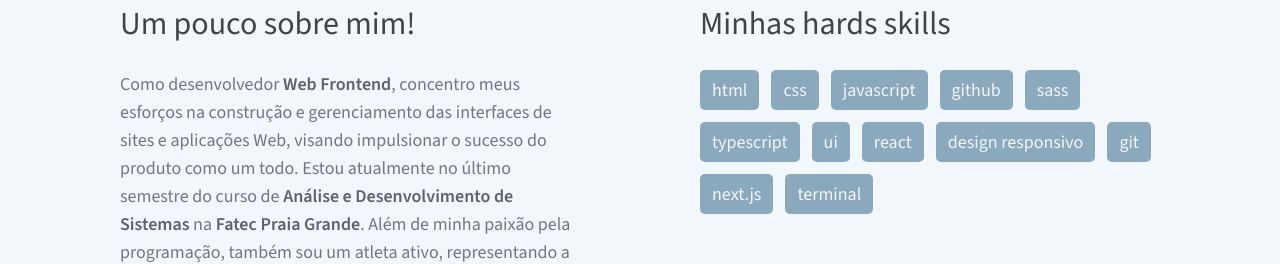
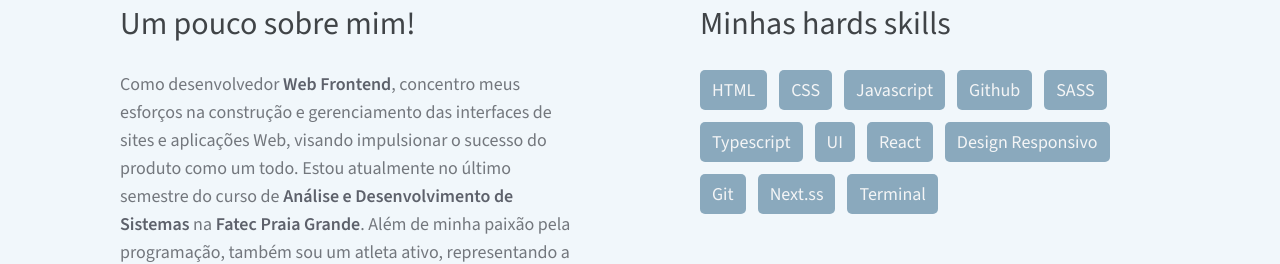
Before and after one commit to KLusvarghi/Portifolio, a Next.js app: page /components/AboutMe in a window 1280 px wide. Shown: the part 412-676 px from the top of the page. Built offline with nearby package versions, Linux system fonts and the light colour scheme; no server answers.

Commit message:
add efeito snake e ajustes no forms

```diff
--- a/pages/Projetos/[id].tsx
+++ b/pages/Projetos/[id].tsx
@@ -29,7 +29,7 @@ export default function Projetos() {
   const [projectObject, setProjectObject] = useState<ProjetoInterface | null>(
     null,
   );
-  const width = UseWindowSize();
+  const width: number = UseWindowSize();
   const navigationToBack = () => {
     router.back();
   };
--- a/pages/components/AboutMe/AboutMe.module.scss
+++ b/pages/components/AboutMe/AboutMe.module.scss
@@ -142,16 +142,37 @@
             line-height: 24px;
             font-weight: 400;
             border-radius: 5px;
-            transition: 0.2s ease-in-out;
+            // transition: 0.2s ease-in-out;
 
             &:hover {
-              transform: rotate(12deg);
+              animation: shake .8s ease-in-out;
+
               cursor: grab;
             }
           }
         }
       }
     }
+  }
+}
+
+@keyframes shake {
+  0%,
+  100% {
+    transform: rotate(0deg);
+  }
+  10%,
+  30%,
+  50%,
+  70%,
+  90% {
+    transform: rotate(-10deg);
+  }
+  20%,
+  40%,
+  60%,
+  80% {
+    transform: rotate(10deg);
   }
 }
 
--- a/pages/components/AboutMe/index.tsx
+++ b/pages/components/AboutMe/index.tsx
@@ -9,18 +9,18 @@ export default function AboutMe() {
   const [repos, setRepos] = useState(0);
   const width = UseWindowSize();
   const technology = [
-    'html',
-    'css',
-    'javascript',
-    'github',
-    'sass',
-    'typescript',
-    'ui',
-    'react',
-    'design responsivo',
-    'git',
-    'next.js',
-    'terminal',
+    'HTML',
+    'CSS',
+    'Javascript',
+    'Github',
+    'SASS',
+    'Typescript',
+    'UI',
+    'React',
+    'Design Responsivo',
+    'Git',
+    'Next.ss',
+    'Terminal',
   ];
 
   useEffect(() => {
--- a/pages/components/Contato/Contato.module.scss
+++ b/pages/components/Contato/Contato.module.scss
@@ -16,7 +16,7 @@
     flex: 1000;
     background-color: $m1;
     border-radius: 5px;
-    top: 20%;
+    top: 40%;
     width: 50vw;
     height: 20vh;
     display: flex;
--- a/pages/index.tsx
+++ b/pages/index.tsx
@@ -30,7 +30,7 @@ export default function Home() {
       `}</style>
 
       <main className={styles.homeContainer}>
-        <Head title="Home - Portifólio Kauã Ortolani Lusvarghi" />
+        <Head title="Kauã Lusvarghi | Frontend Developer" />
         <Header />
         <Intro />
         <AboutMe />
```
Also changed, not shown: pages/components/Contato/Form/index.tsx (+4 -4 lines).
